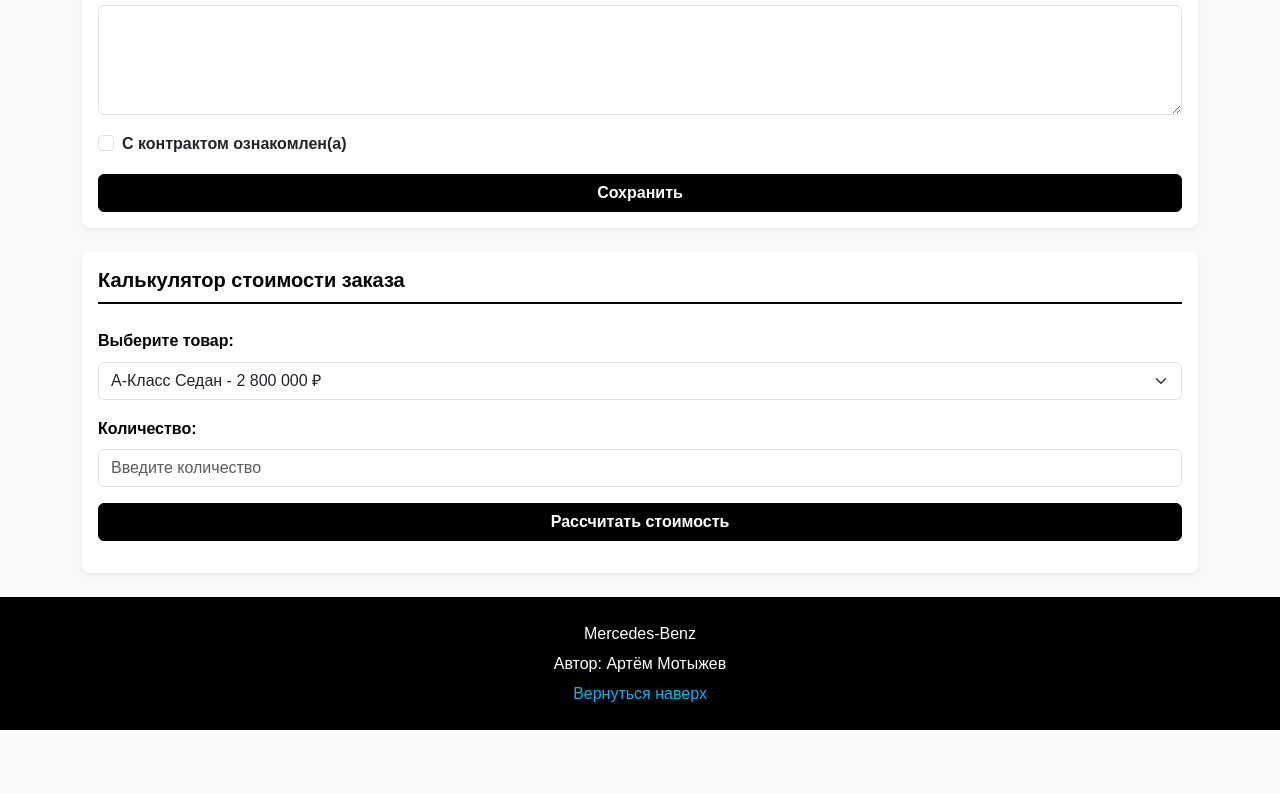
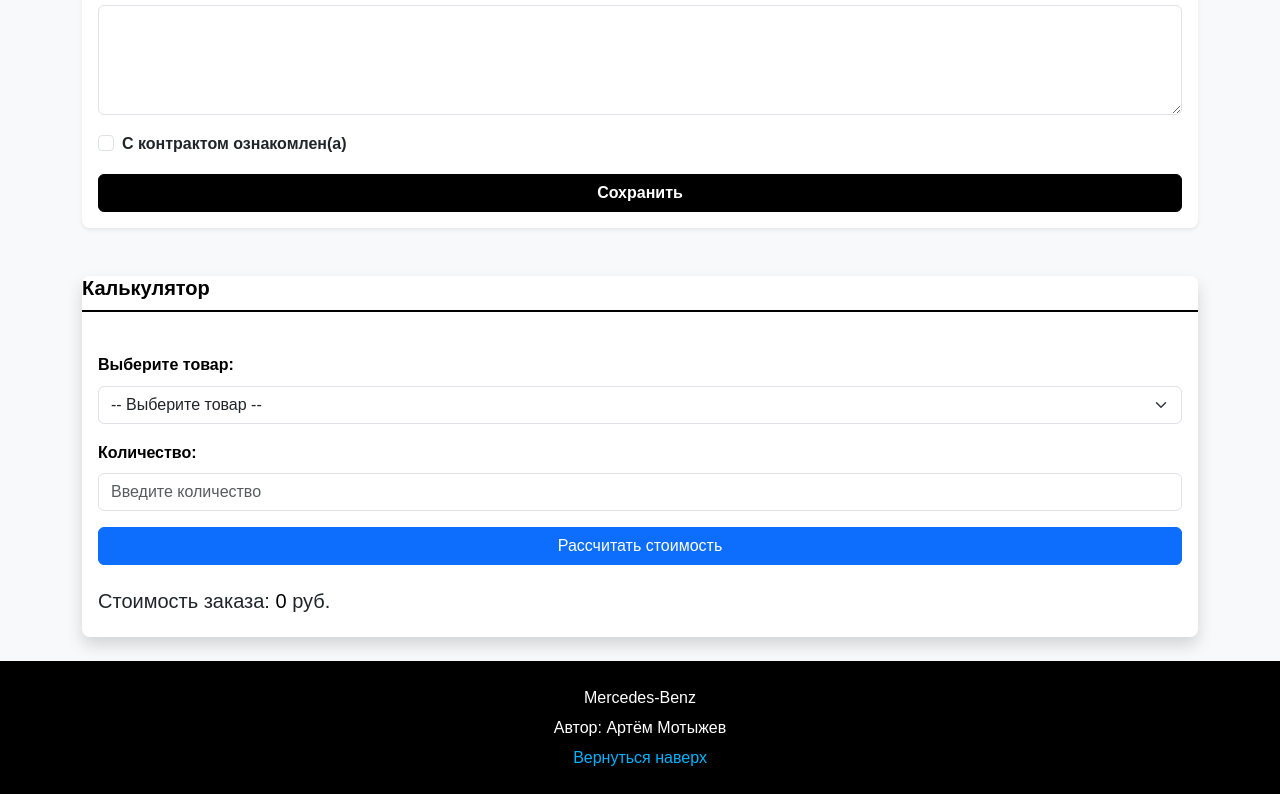
Before and after one commit to Tem4ik2006/web5, a plain HTML site: page index.html in a window 1280 px wide. Shown: the part 2831-3625 px from the top of the page. Before the commit the page ends 3561 px from the top, so only its background shows below. Drawn offline with nearby package versions, Linux system fonts and the light colour scheme.

Commit message:
Update index.html

```diff
--- a/index.html
+++ b/index.html
@@ -236,15 +236,20 @@
                 </div>
             </section>
 
-            <!-- Calculator Section -->
-            <section class="col-12 order-4" id="calculator">
-                <div class="card shadow-sm">
+           <!-- Калькулятор -->
+<div class="container mt-5 order-3">
+    <div class="row justify-content-center">
+        <div class="col-lg-14" >
+            <div id="calculator"  class="calculator card shadow">
+                <div class="text-white" >
+                     <h2 class="card-title h5 mb-4 fw-bold">Калькулятор</h2>
+                </div>
                 <div class="card-body">
-                        <h2 class="card-title h5 mb-4 fw-bold">Калькулятор стоимости заказа</h2>
-                        <div class="row g-3">
-                            <div class="col-12">
-                                <label for="product" class="form-label fw-bold">Выберите товар:</label>
-                                <select class="form-select" id="product">
+                    <form id="orderForm" class="needs-validation" novalidate>
+                        <div class="mb-3 form-section">
+                            <label for="productSelect" class="form-label fw-bold">Выберите товар:</label>
+                            <select class="form-select" id="productSelect" required>
+                                <option value="" disabled selected>-- Выберите товар --</option>
                                  <option value="2800000">A-Класс Седан - 2 800 000 ₽</option>
                                     <option value="2650000">A-Класс Хэтчбек - 2 650 000 ₽</option>
                                     <option value="4200000">C-Класс Седан - 4 200 000 ₽</option>
@@ -252,24 +257,25 @@
                                     <option value="5600000">E-Класс Седан - 5 600 000 ₽</option>
                                     <option value="9800000">S-Класс Седан - 9 800 000 ₽</option>
                             </select>
+                            <div class="invalid-feedback">Пожалуйста, выберите товар</div>
                         </div>
-                            <div class="col-12">
-                                <label for="quantity" class="form-label fw-bold">Количество:</label>
-                                <input type="text" class="form-control" id="quantity" placeholder="Введите количество">
-                                <div class="invalid-feedback" id="quantity-error">
-                                    Пожалуйста, введите корректное количество (только цифры)
+                        <div class="mb-3 form-section">
+                            <label for="quantityInput" class="form-label fw-bold">Количество:</label>
+                            <input type="number" class="form-control" id="quantityInput" placeholder="Введите количество" min="1" required>
+                            <div class="invalid-feedback">Введите целое положительное число</div>
                         </div>
-                            </div>
-                            <div class="col-12">
-                                <button type="button" class="btn btn-dark w-100" id="calculate-btn">Рассчитать стоимость</button>
-                            </div>
-                            <div class="col-12">
-                                <div class="alert alert-info mt-3 d-none" id="result"></div>
+                        <button type="submit" class="btn btn-primary w-100 calculator-button">Рассчитать стоимость</button>
+                    </form>
+                    <div class="mt-4">
+                        <h3 class="h5">Стоимость заказа: <span id="totalCost" class="text-black">0</span> руб.</h3>
                     </div>
                 </div>
             </div>
         </div>
-            </section>
+    </div>
+</div>
+
+
         </div>
     </main>
 
@@ -314,5 +320,4 @@
         });
     </script>
 </body>
-
 </html>
```
Lines whose indentation alone changed are shown as unchanged.
